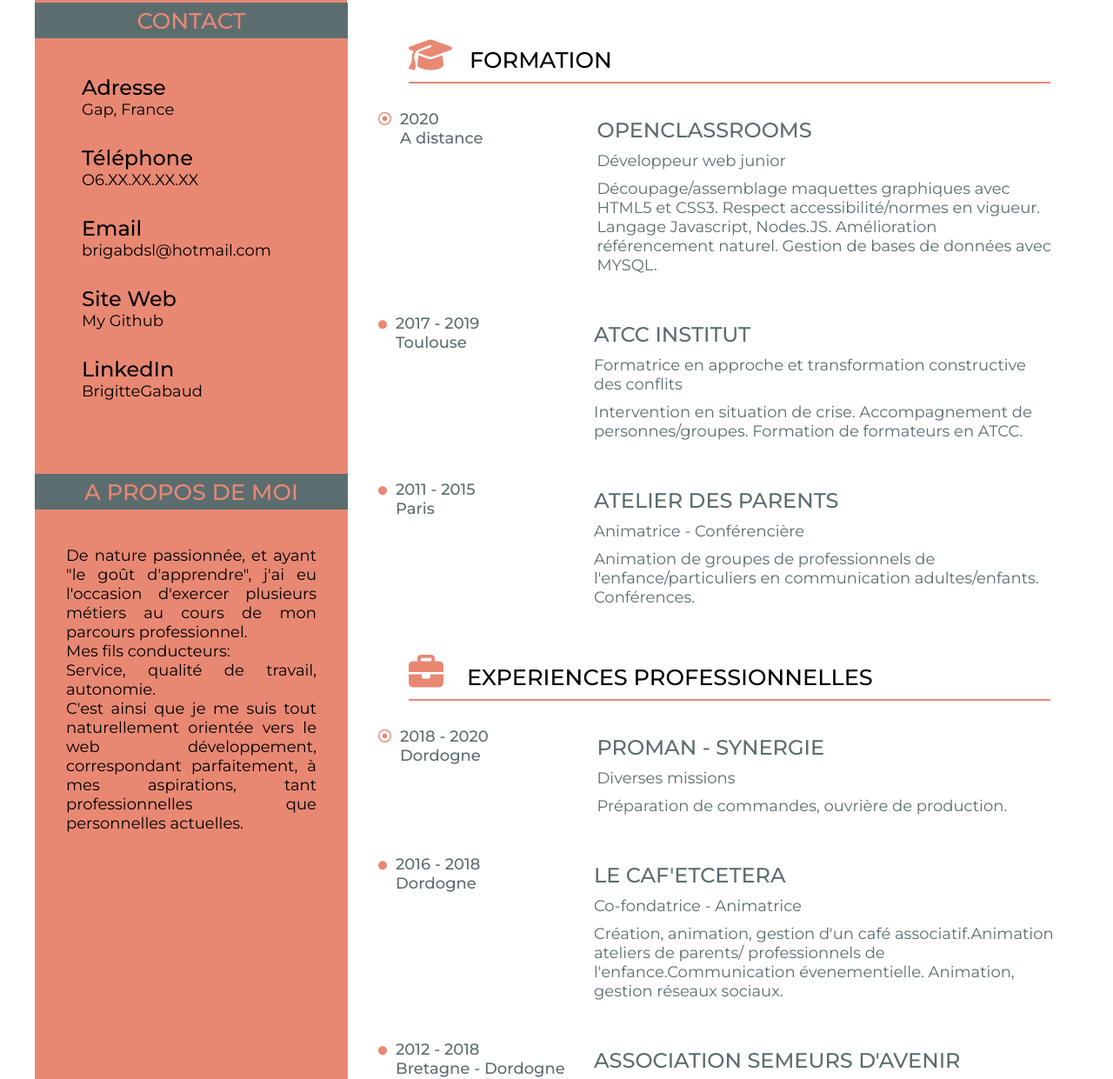
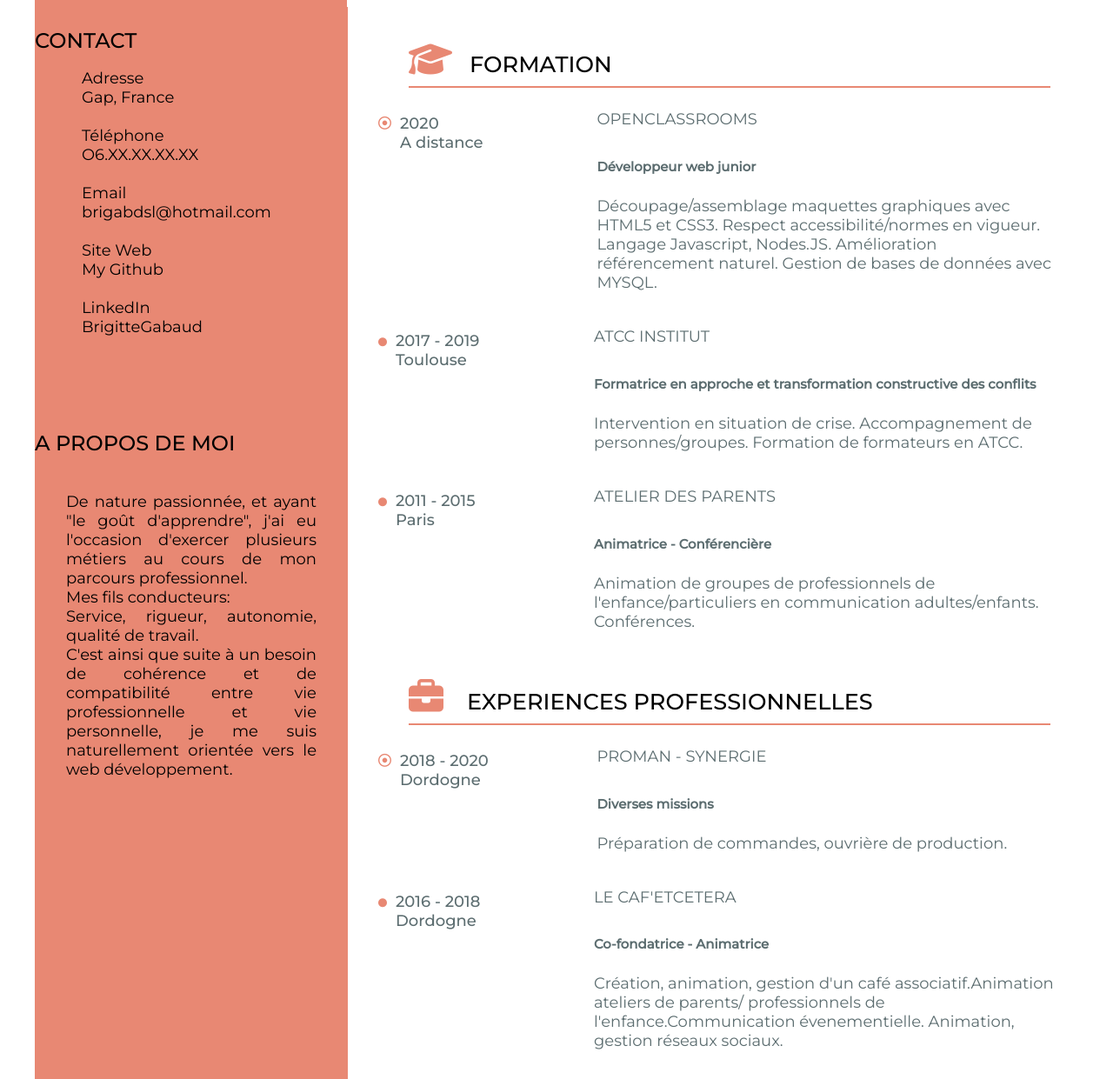
Before and after one commit to BrigitteGabaud/BrigitteGabaud.github.io, a plain HTML site: page index.html in a window 1280 px wide. Shown: the part 303-1544 px from the top of the page at 87% size. Drawn offline with Linux system fonts and the light colour scheme.

Commit message:
modification titres

```diff
--- a/index.html
+++ b/index.html
@@ -33,7 +33,9 @@
         <header id="container_header">
             <!-- Section 1 Photo -->
             <figure id="container_picture">
-                <img src="bri_opt.jpg" alt="Photo Brigitte Gabaud">
+                <div id="picture_bri">
+                    <img src="bri_opt.jpg" alt="Photo Brigitte Gabaud">
+                </div>
             </figure>
             <!-- Section 2 Titre -->
             <section id="container_title">
@@ -53,38 +55,36 @@
             <aside id="container_informations">
 
                 <!-- Section 3 Contact-->
-                <section id="container_details">
-                    <h2>
+                <section>
+                    <h3>
                         CONTACT
-                    </h2>
+                    </h3>
 
                     <div id="details">
-                        <h3>Adresse</h3>
-                        <p>Gap, France</p>
-
-                        <h3>Téléphone</h3>
-                        <p>O6.XX.XX.XX.XX</p>
-
-                        <h3>Email</h3>
-                        <p>brigabdsl@hotmail.com</p>
-
-                        <h3>Site Web</h3>
-                        <p>My Github</p>
-
-                        <h3>LinkedIn</h3>
-                        <p>BrigitteGabaud</p>
+                        <p>
+                            Adresse<br>
+                            Gap, France<br><br>
+                            Téléphone<br>
+                            O6.XX.XX.XX.XX<br><br>
+                            Email<br>
+                            brigabdsl@hotmail.com<br><br>
+                            Site Web<br>
+                            My Github<br><br>
+                            LinkedIn<br>
+                            BrigitteGabaud
+                        </p>
                     </div>
                 </section>
 
                 <!-- Section 4 A propos-->
-                <section id="container_about">
+                <section>
 
-                    <h2>
+                    <h3>
                         A PROPOS DE MOI
-                    </h2>
+                    </h3>
 
                     <div id="about">
-                        <p>De nature passionnée, et ayant "le goût d'apprendre", j'ai eu l'occasion d'exercer plusieurs métiers au cours de mon parcours professionnel.<br>Mes fils conducteurs:<br>Service, qualité de travail, autonomie.<br>C'est ainsi que je me suis tout naturellement orientée vers le web développement, correspondant parfaitement, à mes aspirations, tant professionnelles que personnelles actuelles.</p>
+                        <p>De nature passionnée, et ayant "le goût d'apprendre", j'ai eu l'occasion d'exercer plusieurs métiers au cours de mon parcours professionnel.<br>Mes fils conducteurs:<br>Service, rigueur, autonomie, qualité de travail.<br>C'est ainsi que suite à un besoin de cohérence et de compatibilité entre vie professionnelle et vie personnelle, je me suis naturellement orientée vers le web développement.</p>
                     </div>
                 </section>
             </aside>
@@ -108,8 +108,8 @@
                     </div>
 
                     <div class=text>
-                        <h3>OPENCLASSROOMS</h3>
-                        <h4>Développeur web junior</h4>
+                        <h4>OPENCLASSROOMS</h4>
+                        <h5>Développeur web junior</h5>
                         <p>
                         Découpage/assemblage maquettes graphiques avec HTML5 et CSS3. Respect accessibilité/normes en vigueur. Langage Javascript, Nodes.JS. Amélioration référencement naturel. Gestion de bases de données avec MYSQL.
                         </p>
@@ -126,8 +126,8 @@
                     </div>
 
                     <div class="text">
-                        <h3>ATCC INSTITUT</h3>
-                        <h4>Formatrice en approche et transformation constructive des conflits</h4>
+                        <h4>ATCC INSTITUT</h4>
+                        <h5>Formatrice en approche et transformation constructive des conflits</h5>
                         <p>Intervention en situation de crise. Accompagnement de personnes/groupes. Formation de formateurs en ATCC.</p>
                     </div>
                 </div>
@@ -142,8 +142,8 @@
                     </div>
 
                     <div class="text">
-                        <h3>ATELIER DES PARENTS</h3>
-                        <h4>Animatrice - Conférencière</h4>
+                        <h4>ATELIER DES PARENTS</h4>
+                        <h5>Animatrice - Conférencière</h5>
                         <p>Animation de groupes de professionnels de l'enfance/particuliers en communication adultes/enfants. Conférences.</p>
                     </div>
                 </div>
@@ -164,8 +164,8 @@
                         </div>
 
                         <div class="text">
-                            <h3>PROMAN - SYNERGIE</h3>
-                            <h4>Diverses missions</h4>
+                            <h4>PROMAN - SYNERGIE</h4>
+                            <h5>Diverses missions</h5>
                             <p>Préparation de commandes, ouvrière de production.</p>
                         </div>
                     </div>
@@ -180,8 +180,8 @@
                         </div>
 
                         <div class="text">
-                            <h3>LE CAF'ETCETERA</h3>
-                            <h4>Co-fondatrice - Animatrice</h4>
+                            <h4>LE CAF'ETCETERA</h4>
+                            <h5>Co-fondatrice - Animatrice</h5>
                             <p>Création, animation, gestion d'un café associatif.Animation ateliers de parents/ professionnels de l'enfance.Communication évenementielle. Animation, gestion réseaux sociaux.</p>
                         </div>
                     </div>
@@ -196,8 +196,8 @@
                         </div>
 
                         <div class="text">
-                            <h3>ASSOCIATION SEMEURS D'AVENIR</h3>
-                            <h4>Co-fondatrice - Animatrice - Conférencière</h4>
+                            <h4>ASSOCIATION SEMEURS D'AVENIR</h4>
+                            <h5>Co-fondatrice - Animatrice - Conférencière</h5>
                             <p>Co-création association. Création site internet. Animation de groupes de professionnels de l'enfance/particuliers en communication adultes/enfants. Conférences.</p>
                         </div>
                     </div>
@@ -209,9 +209,9 @@
 
             <!-- Section 7 Loisirs-->
             <section id="container_hobbies">
-                <h2>
+                <h3>
                     LOISIRS
-                </h2>
+                </h3>
 
                 <div id="hobbies">
                     <ul>
```
